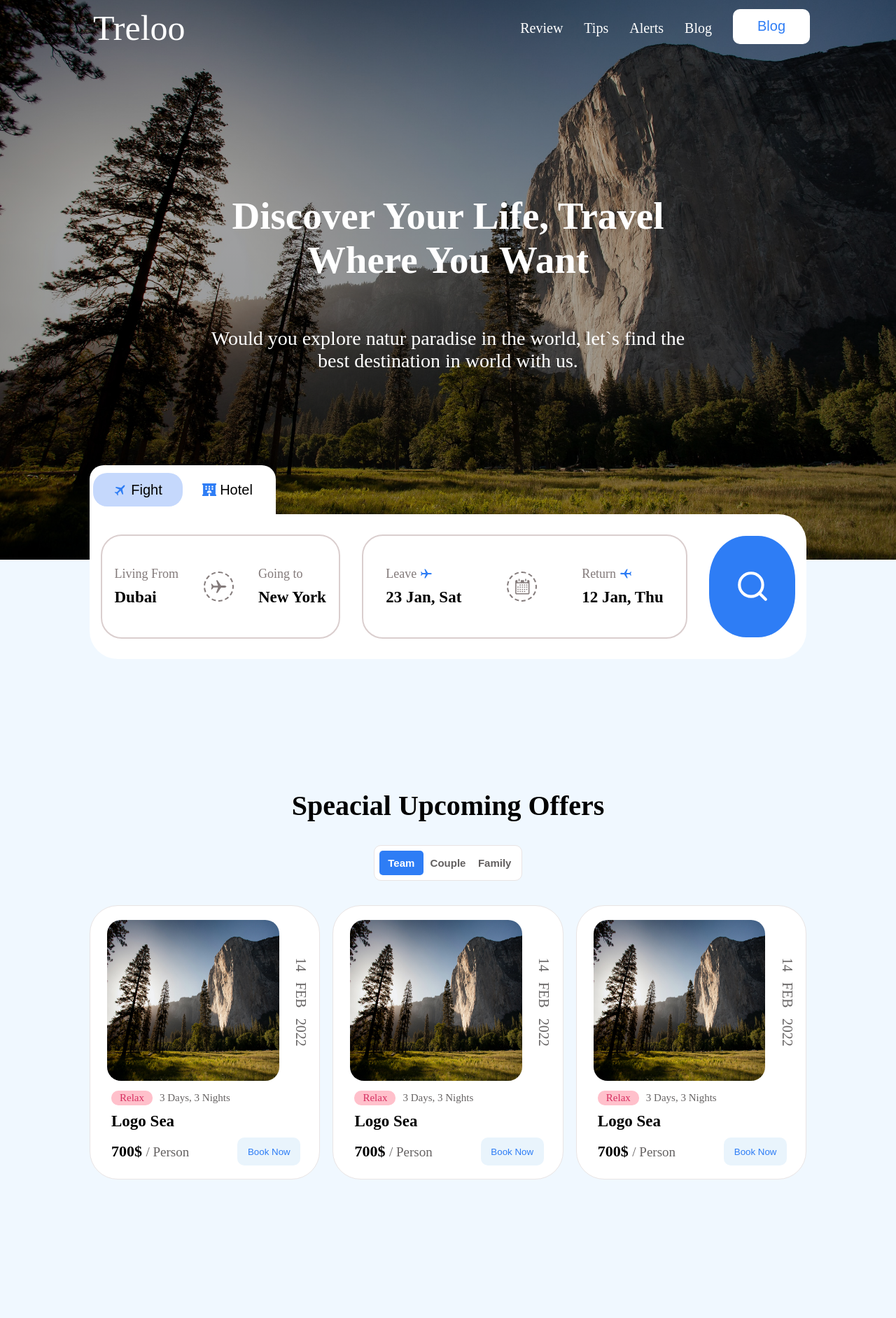
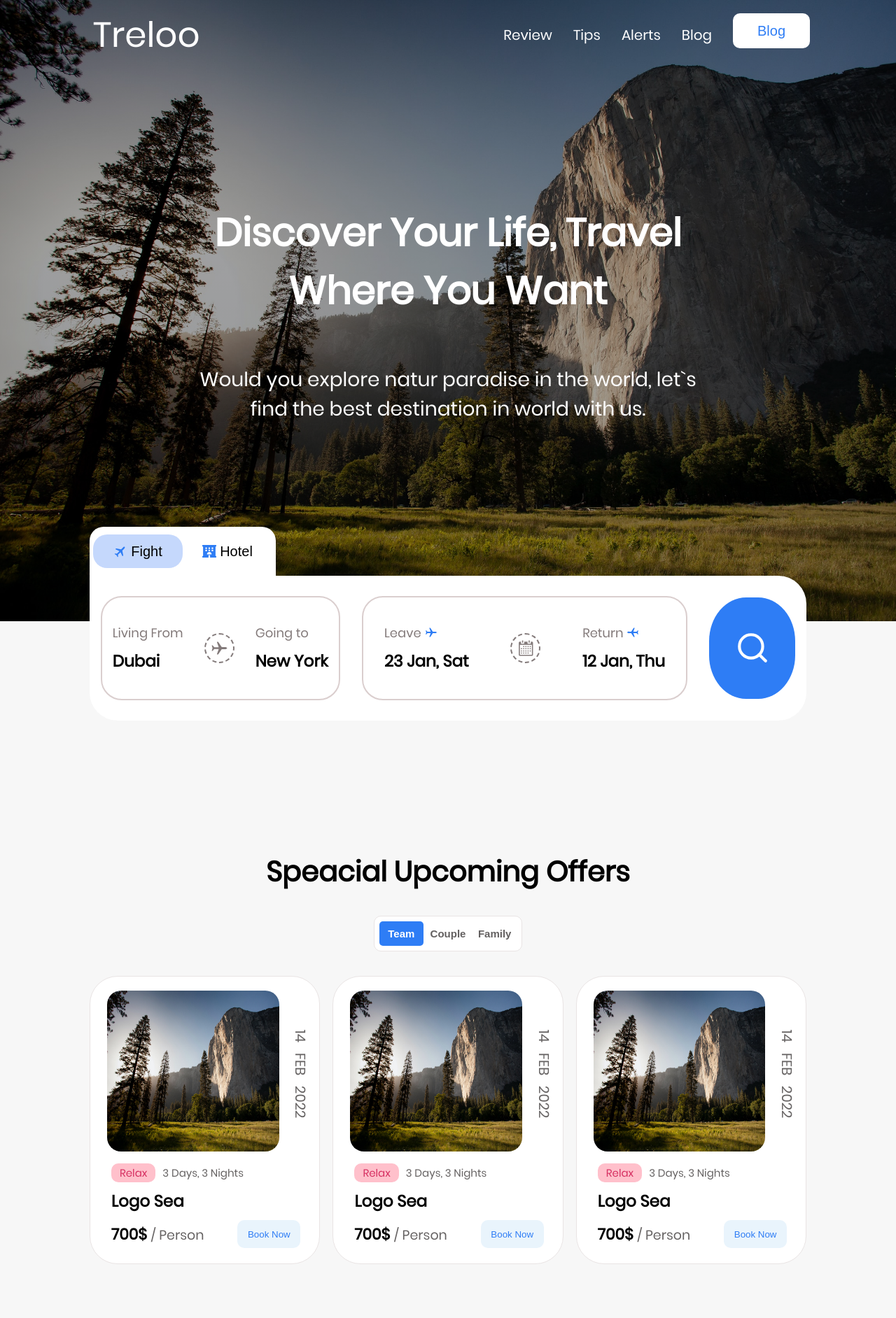
Before and after one commit to kemo12/Career-Develpoment, a React (Create React App) app: page / in a window 1280 px wide. Shown: the top 1884 px of the page at 70% size. Built offline with nearby package versions, Linux system fonts and the light colour scheme.

Commit message:
site fonts under progress

```diff
--- a/src/App.css
+++ b/src/App.css
@@ -1,9 +1,13 @@
 /* general css */
+@font-face {
+  font-family: 'Poppins';
+  src: url('./assetes/fonts/Poppins-Regular.ttf');
+}
 body {
   margin: 0px;
   height: 100%;
   width: 100%;
-  background-color: aliceblue;
+  background-color: #f7f7f7;
 }
 
 .generalContainer {
--- a/src/components/Destination/Destination.css
+++ b/src/components/Destination/Destination.css
@@ -1,4 +1,5 @@
 .destinationContainer {
+  font-family: 'Poppins';
   margin-top: 200px;
   height: 480px;
   display: flex;
--- a/src/components/Footer/Footer.css
+++ b/src/components/Footer/Footer.css
@@ -1,8 +1,10 @@
 .Footer {
+  font-family: 'Poppins';
   margin-top: 100px;
   display: flex;
   justify-content: space-between;
   align-items: center;
+  margin-bottom: 20px;
 }
 .footerLeft {
   display: flex;
--- a/src/components/HeroSection/Hero.css
+++ b/src/components/HeroSection/Hero.css
@@ -1,11 +1,12 @@
 .heroContianer {
+  font-family: 'Poppins';
   width: 100%;
   background-image: linear-gradient(rgba(0, 0, 0, 0.3), rgba(0, 0, 0, 0.4)),
     url('./../../assetes/images/hero.jpg');
   background-position: center;
   background-repeat: no-repeat;
   background-size: cover;
-  height: 100vh;
+  height: 111vh;
   display: flex;
   align-items: center;
 }
--- a/src/components/Navbar/Navbar.css
+++ b/src/components/Navbar/Navbar.css
@@ -1,11 +1,12 @@
 .Navbar {
+  font-family: 'Poppins';
   position: absolute;
   top: 0;
   left: 0;
   display: flex;
   height: 60px;
   justify-content: space-between;
-  padding: 10px 5px;
+  padding: 20px 5px;
   align-items: center;
 }
 .logo span {
--- a/src/components/Offers/Offers.css
+++ b/src/components/Offers/Offers.css
@@ -3,6 +3,7 @@
   display: flex;
   flex-direction: column;
   align-items: center;
+  font-family: 'Poppins';
 }
 
 .offersTitle h2 {
--- a/src/components/OffersCard/OffersCard.css
+++ b/src/components/OffersCard/OffersCard.css
@@ -1,7 +1,7 @@
 .OffersCard {
   background-color: #fff;
   border: 1px rgb(233, 228, 228) solid;
-  height: 390px;
+  height: 410px;
   width: 30%;
   border-radius: 40px;
   padding-left: 20px;
--- a/src/components/OpinionCard/OpinionCard.css
+++ b/src/components/OpinionCard/OpinionCard.css
@@ -1,4 +1,5 @@
 .opinionCardContainer {
+  font-family: 'Poppins';
   width: 48%;
   display: flex;
   flex-direction: column;
@@ -20,7 +21,7 @@
   margin-top: 50px;
   width: 95%;
   text-align: center;
-  font-size: 24px;
+  font-size: 20px;
 }
 .opinionCardRate {
   width: 50px;
--- a/src/components/Register/Register.css
+++ b/src/components/Register/Register.css
@@ -1,4 +1,5 @@
 .registerContainer {
+  font-family: 'Poppins';
   margin-top: 130px;
   height: 425px;
   border-radius: 70px;
--- a/src/components/Reservation/Reservation.css
+++ b/src/components/Reservation/Reservation.css
@@ -1,6 +1,7 @@
 .reservationContainer {
   margin-top: -145px;
   height: 230px;
+  font-family: 'Poppins';
 }
 .reservationTabs {
   margin-top: 10px;
```
Also changed, not shown: src/assetes/fonts/Poppins-Regular.ttf (added).
